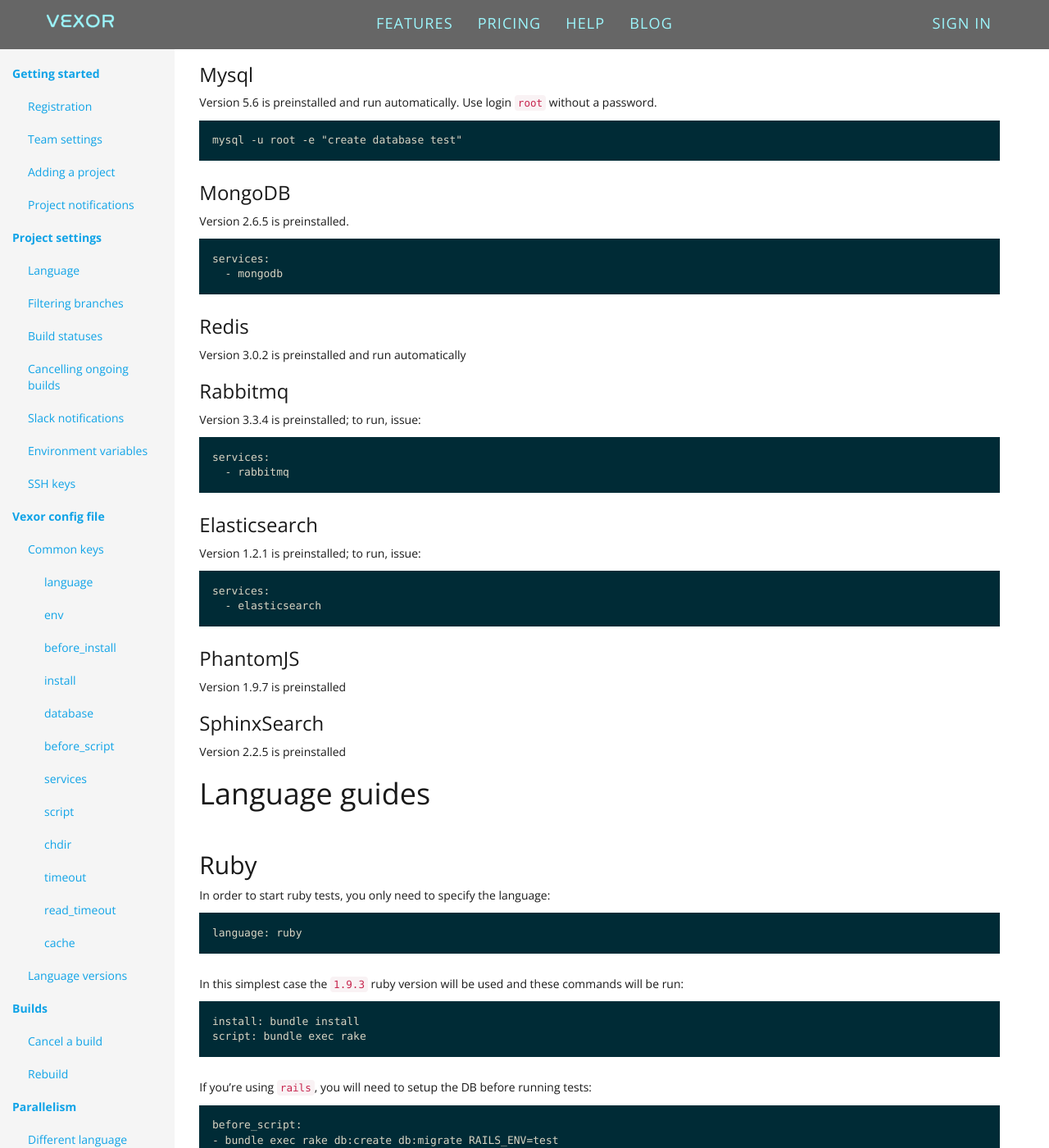
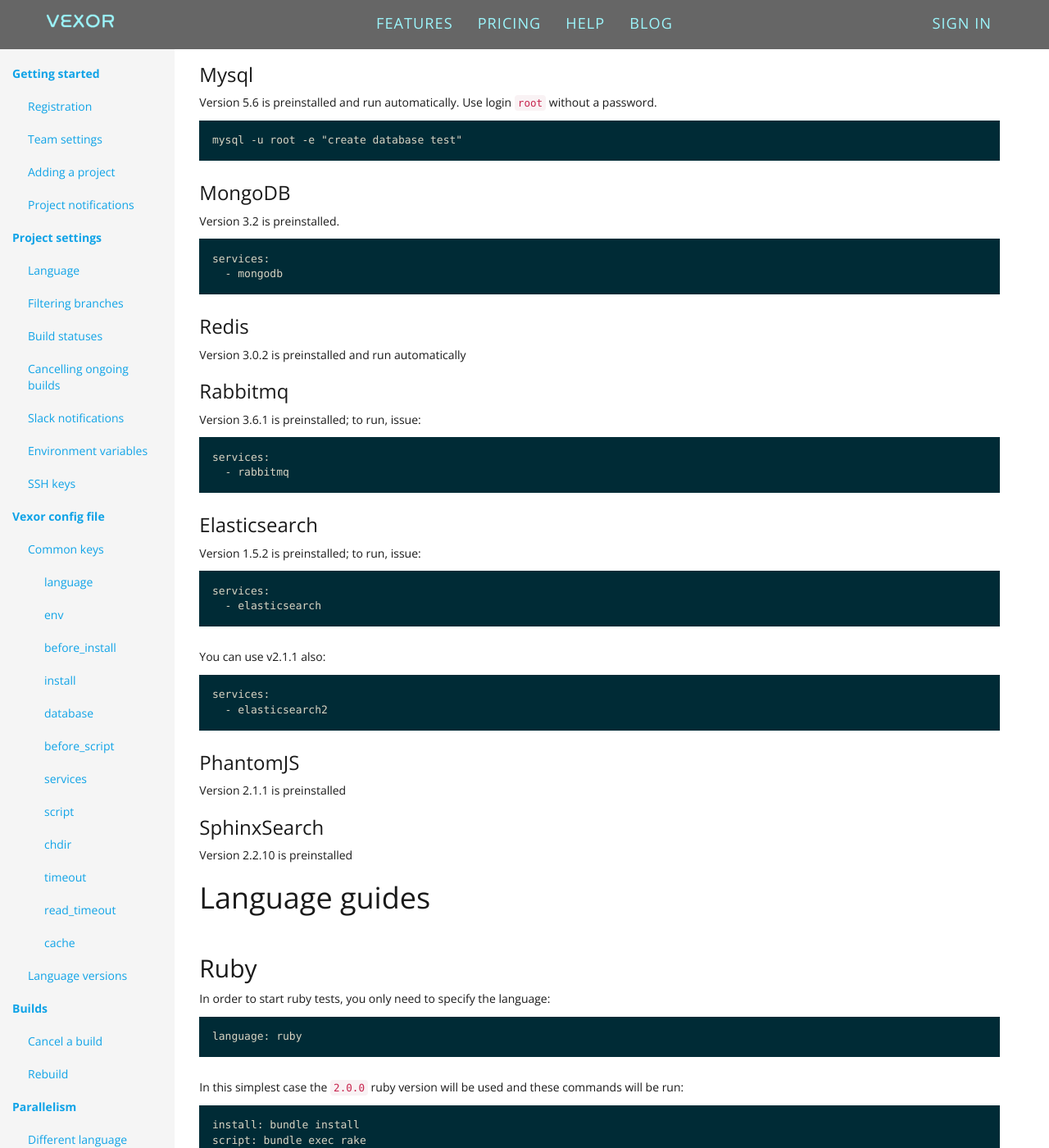
Before and after one commit to vexor/vx-promo, a Jekyll site: the page built from help/index.md, in a window 1280 px wide and 1400 px high, scrolled down 15117 px. Shown: the whole window at 82% size. Built offline with Jekyll 4.4.1, drawn with Linux system fonts in a browser that asks for light colours; nearby versions of some CDN libraries; Markdown is read by kramdown in place of the engine named in the settings; comment, search, counter and statistics services are not loaded; some of the changed text lies outside the part shown.

Commit message:
Update language versions

```diff
--- a/help/index.md
+++ b/help/index.md
@@ -433,7 +433,7 @@
 
 ### MongoDB
 
-Version 2.6.5 is preinstalled.
+Version 3.2 is preinstalled.
 
     services:
       - mongodb
@@ -444,25 +444,30 @@
 
 ### Rabbitmq
 
-Version 3.3.4 is preinstalled; to run, issue:
+Version 3.6.1 is preinstalled; to run, issue:
 
     services:
       - rabbitmq
 
 ### Elasticsearch
 
-Version 1.2.1 is preinstalled; to run, issue:
+Version 1.5.2 is preinstalled; to run, issue:
 
     services:
       - elasticsearch
 
+You can use v2.1.1 also:
+
+    services:
+      - elasticsearch2
+
 ### PhantomJS
 
-Version 1.9.7 is preinstalled
+Version 2.1.1 is preinstalled
 
 ### SphinxSearch
 
-Version 2.2.5 is preinstalled
+Version 2.2.10 is preinstalled
 
 
 # Language guides<a class="anchor" id="language-guides"></a>
@@ -473,7 +478,7 @@
 
     language: ruby
 
-In this simplest case the ``1.9.3`` ruby version will be used and these commands will be run:
+In this simplest case the ``2.0.0`` ruby version will be used and these commands will be run:
 
     install: bundle install
     script: bundle exec rake
@@ -499,13 +504,30 @@
 * ``1.8.7-p375``
 * ``1.9.2-p320``
 * ``1.9.3-p550``
-* ``2.0.0-p594``
+* ``2.0.0-p645``
+* ``2.1.0``
 * ``2.1.1``
 * ``2.1.2``
 * ``2.1.3``
 * ``2.1.4``
-* ``jruby-1.7.16``
-* ``rbx-2.2.9``
+* ``2.1.5``
+* ``2.1.6``
+* ``2.1.7``
+* ``2.1.8``
+* ``2.1.9``
+* ``2.1.10``
+* ``2.2.0``
+* ``2.2.1``
+* ``2.2.2``
+* ``2.2.3``
+* ``2.2.4``
+* ``2.2.5``
+* ``2.3.0``
+* ``2.3.1``
+* ``jruby-1.7.19``
+* ``jruby-1.7.23``
+* ``jruby-9.0.0.0``
+* ``rbx-2.5.2``
 * ``head``, fresh repository version, rebuilt every week
 
 To select the required version, use ``rvm`` key:
@@ -634,13 +656,15 @@
 
 These versions of __python__ are available
 
-* ``2.7.8``
-* ``3.1.5``
-* ``3.2.5``
-* ``3.3.3``
-* ``3.4.1``
+* ``2.7.9``
+* ``2.7.10``
+* ``2.7.11``
+* ``3.2.6``
+* ``3.3.6``
+* ``3.4.3``
 * ``3.5.0``
-* ``pypy-2.2.1``
+* ``3.5.1``
+* ``pypy-2.5.0``
 
 To select a specific version for testing, a ``python`` config key should be used:
 
@@ -666,9 +690,30 @@
 
 * ``0.8.28``
 * ``0.9.12``
-* ``0.10.32``
-* ``0.11.14``
+* ``0.10.37``
+* ``0.10.40``
+* ``0.11.16``
+* ``0.12.0``
+* ``0.12.2``
 * ``4.0.0``
+* ``4.2.2``
+* ``4.2.3``
+* ``4.2.4``
+* ``4.2.5``
+* ``4.2.6``
+* ``4.4.2``
+* ``4.4.4``
+* ``5.1.0``
+* ``5.2.0``
+* ``5.3.0``
+* ``5.4.0``
+* ``5.4.1``
+* ``5.5.0``
+* ``5.10.1``
+* ``5.11.0``
+* ``5.11.1``
+* ``6.0.0``
+* ``6.1.0``
 
 To select the specific version for testing, a configuration key ``node_js`` is used
 
@@ -703,6 +748,10 @@
 * ``1.3.3``
 * ``1.4.2``
 * ``1.5``
+* ``1.5.1``
+* ``1.5.2``
+* ``1.5.3``
+* ``1.6``
 
 To select a specific version for testing, a ``go`` config key should be used:
 
@@ -733,6 +782,12 @@
 * ``0.12.0``
 * ``1.0.0``
 * ``1.2.0``
+* ``1.3.0``
+* ``1.4.0``
+* ``1.5.0``
+* ``1.6.0``
+* ``1.7.0``
+* ``1.8.0``
 
 To select the specific version for testing, a configuration key ``rust`` is used
 
```
